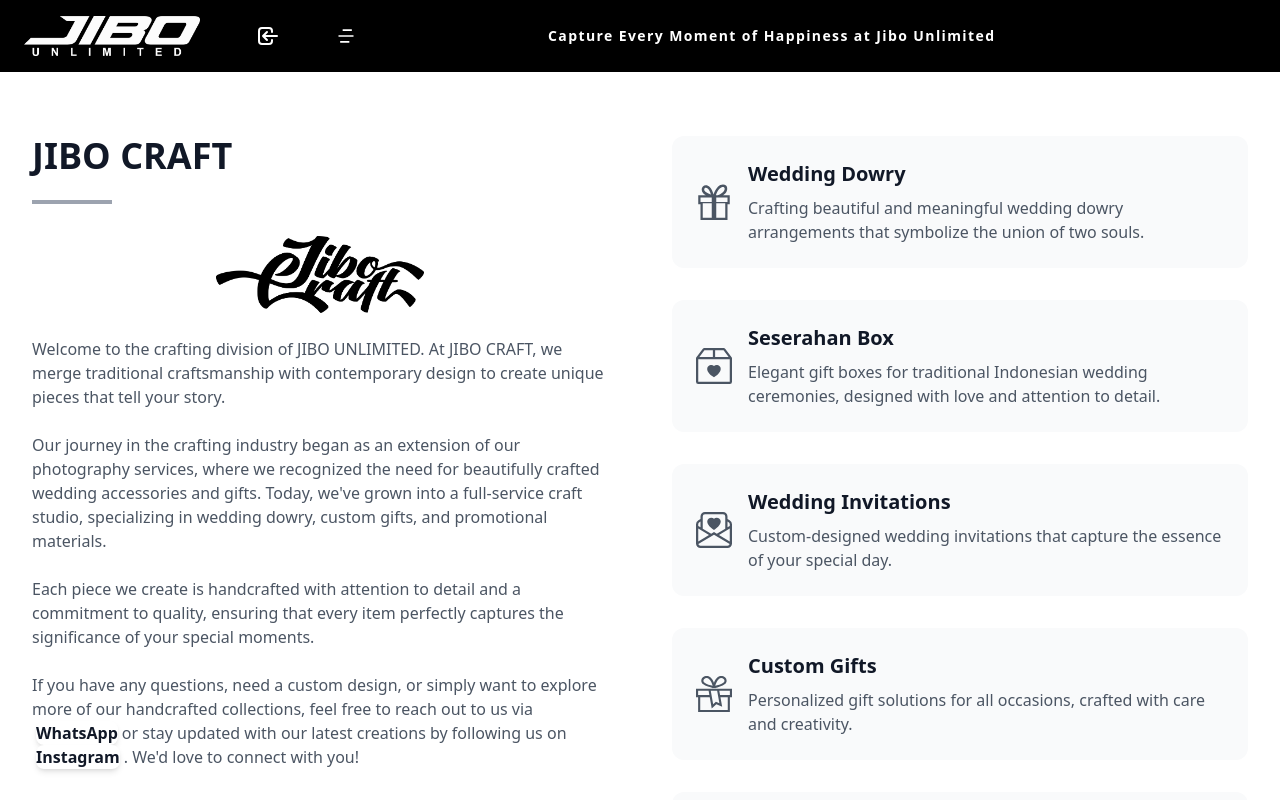
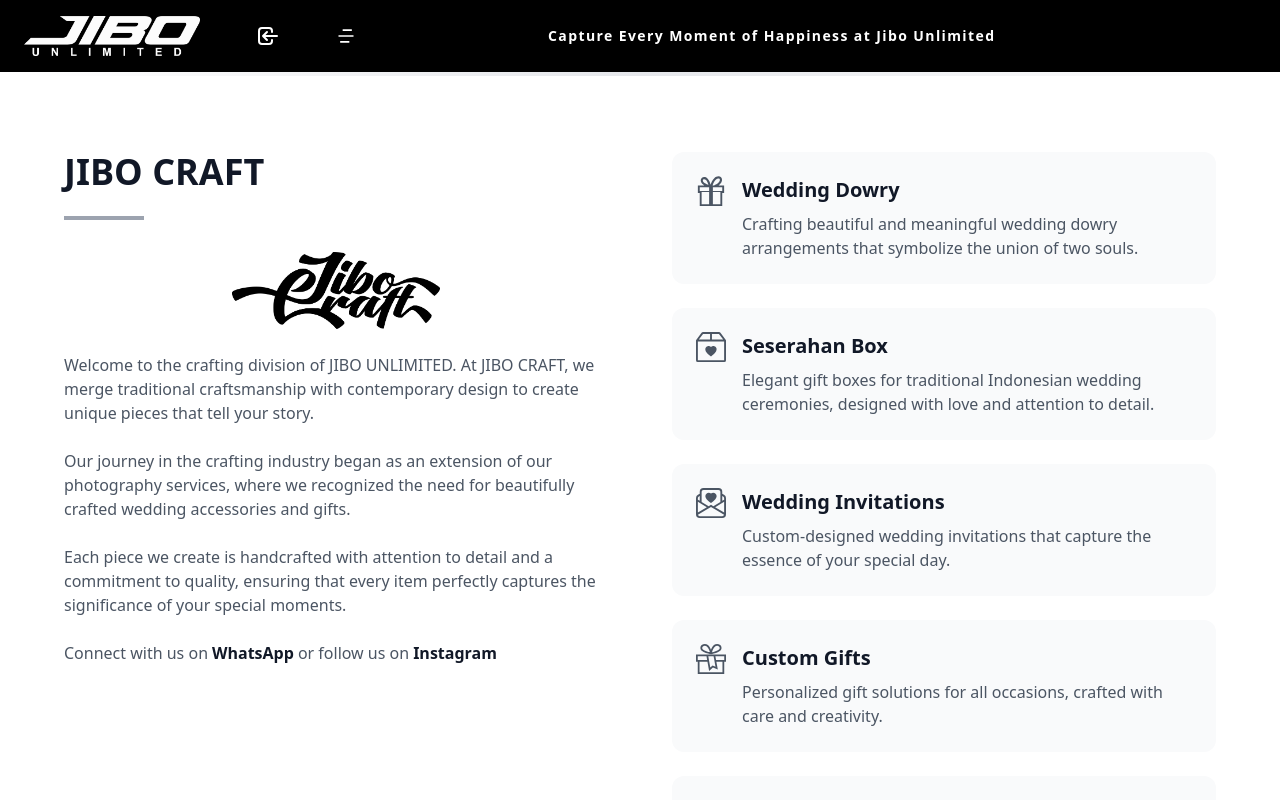
Before and after one commit to yogadep/jb-frontend, a React (Vite) app: page /company in a window 1280 px wide. Shown: the top 800 px of the page. Built offline with nearby package versions, Linux system fonts and the light colour scheme.

Commit message:
rm vercel config

```diff
--- a/src/pages/miniPage/Company.jsx
+++ b/src/pages/miniPage/Company.jsx
@@ -1,10 +1,9 @@
 import React from 'react';
 import { motion } from 'framer-motion';
 import { ImGift } from "react-icons/im";
-import { BsBox2Heart } from "react-icons/bs";
+import { BsBox2Heart, BsEnvelopePaperHeart } from "react-icons/bs";
 import { IoNewspaperOutline } from "react-icons/io5";
 import { TfiGift } from "react-icons/tfi";
-import { BsEnvelopePaperHeart } from "react-icons/bs";
 import jiboCraft from '../../assets/craft.png';
 // Import gallery images
 import gallery1 from '../../assets/jibocraft1.jpeg';
@@ -15,22 +14,6 @@ import gallery5 from '../../assets/jibocraft5.jpeg';
 import gallery6 from '../../assets/jibocraft6.jpeg';
 
 const Company = () => {
-    const containerVariants = {
-        hidden: { opacity: 0 },
-        visible: {
-            opacity: 1,
-            transition: {
-                duration: 0.8,
-                staggerChildren: 0.2,
-            },
-        },
-    };
-
-    const fadeInUpVariants = {
-        hidden: { opacity: 0, y: 50 },
-        visible: { opacity: 1, y: 0, transition: { duration: 0.6 } },
-    };
-
     const services = [
         {
             icon: <ImGift />,
@@ -69,130 +52,98 @@ const Company = () => {
     ];
 
     return (
-        <motion.section
-            className="bg-white py-8 px-4 sm:py-16 sm:px-6 lg:px-8 min-h-screen w-full"
-            initial="hidden"
-            whileInView="visible"
-            viewport={{ once: true, amount: 0.3 }}
-            variants={containerVariants}
-        >
-            <div className="w-full max-w-7xl mx-auto">
-                <div className="grid grid-cols-1 lg:grid-cols-2 gap-8 lg:gap-16 mb-20">
+        <section className="relative min-h-screen bg-white py-20 px-4 overflow-hidden">
+            {/* Decorative top border */}
+            <div className="absolute top-0 left-0 w-full h-1 bg-gradient-to-r from-transparent via-gray-200 to-transparent"></div>
+
+            <div className="max-w-6xl mx-auto">
+                {/* Main Content */}
+                <div className="grid grid-cols-1 lg:grid-cols-2 gap-16">
                     {/* Left Column - About */}
-                    <motion.div variants={fadeInUpVariants} className="space-y-8 w-full">
-                        <div className="w-full">
-                            <h2 className="text-3xl sm:text-4xl font-bold text-gray-900 mb-6">JIBO CRAFT</h2>
+                    <div className="space-y-8">
+                        <div>
+                            <h2 className="text-4xl font-bold text-gray-900 mb-6">JIBO CRAFT</h2>
                             <div className="w-20 h-1 bg-gray-400 mb-8"></div>
-                            <div className="flex justify-center mb-6 w-full">
+                            <div className="flex justify-center mb-6">
                                 <img
                                     src={jiboCraft}
                                     alt="JIBO CRAFT Logo"
-                                    className="w-36 sm:w-52 h-auto object-contain"
+                                    className="w-52 h-auto object-contain"
                                 />
                             </div>
-                            <div className="prose prose-sm sm:prose-lg text-gray-600 space-y-4 sm:space-y-6 w-full">
+                            <div className="text-gray-600 space-y-6">
                                 <p>
                                     Welcome to the crafting division of JIBO UNLIMITED. At JIBO CRAFT, we merge traditional
                                     craftsmanship with contemporary design to create unique pieces that tell your story.
                                 </p>
                                 <p>
                                     Our journey in the crafting industry began as an extension of our photography services,
-                                    where we recognized the need for beautifully crafted wedding accessories and gifts. Today,
-                                    we've grown into a full-service craft studio, specializing in wedding dowry, custom gifts,
-                                    and promotional materials.
+                                    where we recognized the need for beautifully crafted wedding accessories and gifts.
                                 </p>
                                 <p>
                                     Each piece we create is handcrafted with attention to detail and a commitment to quality,
                                     ensuring that every item perfectly captures the significance of your special moments.
                                 </p>
                                 <p>
-                                    If you have any
-                                    questions, need a custom design, or simply want to explore more of our handcrafted collections, feel free
-                                    to reach out to us via
-                                    <motion.span className="relative inline-block mx-1">
-                                        <motion.span
-                                            className="absolute inset-0 bg-white px-2 py-0.5 rounded-lg shadow-md"
-                                            initial={{ scaleX: 0 }}
-                                            animate={{ scaleX: 1 }}
-                                            transition={{ duration: 1.2, ease: "easeOut" }}
-                                            style={{ originX: 0 }}
-                                        ></motion.span>
-                                        <a href="https://wa.me/yourphonenumber" target="_blank" rel="noopener noreferrer" className="relative z-10 font-bold text-gray-900">
-                                            WhatsApp
-                                        </a>
-                                    </motion.span>
-                                    or stay updated with our latest creations by following us on
-                                    <motion.span className="relative inline-block mx-1">
-                                        <motion.span
-                                            className="absolute inset-0 bg-white px-2 py-0.5 rounded-lg shadow-md"
-                                            initial={{ scaleX: 0 }}
-                                            animate={{ scaleX: 1 }}
-                                            transition={{ duration: 1.2, ease: "easeOut" }}
-                                            style={{ originX: 0 }}
-                                        ></motion.span>
-                                        <a href="https://instagram.com/yourusername" target="_blank" rel="noopener noreferrer" className="relative z-10 font-bold text-gray-900">
-                                            Instagram
-                                        </a>
-                                    </motion.span>. We'd love to connect with you!
+                                    Connect with us on
+                                    <a href="https://wa.me/yourphonenumber" target="_blank" rel="noopener noreferrer" className="font-bold text-gray-900 mx-1">
+                                        WhatsApp
+                                    </a>
+                                    or follow us on
+                                    <a href="https://instagram.com/yourusername" target="_blank" rel="noopener noreferrer" className="font-bold text-gray-900 mx-1">
+                                        Instagram
+                                    </a>
                                 </p>
                             </div>
                         </div>
-                    </motion.div>
+                    </div>
 
                     {/* Right Column - Services */}
-                    <motion.div variants={fadeInUpVariants} className="space-y-4 sm:space-y-8 w-full">
+                    <div className="space-y-6">
                         {services.map((service, index) => (
-                            <motion.div
+                            <div
                                 key={index}
-                                variants={fadeInUpVariants}
-                                className="bg-gray-50 rounded-xl p-4 sm:p-6 hover:shadow-lg transition-all duration-300 w-full"
+                                className="bg-gray-50 rounded-xl p-6 hover:shadow-lg transition-all duration-300"
                             >
-                                <div className="flex items-start sm:items-center gap-3 sm:gap-4">
-                                    <div className="text-2xl sm:text-4xl text-gray-600 flex-shrink-0">
+                                <div className="flex items-start gap-4">
+                                    <div className="text-3xl text-gray-600 flex-shrink-0">
                                         {service.icon}
                                     </div>
-                                    <div className="flex-1">
-                                        <h3 className="text-lg sm:text-xl font-bold text-gray-900 mb-1 sm:mb-2">
-                                            {service.title}
-                                        </h3>
-                                        <p className="text-sm sm:text-base text-gray-600">
-                                            {service.description}
-                                        </p>
+                                    <div>
+                                        <h3 className="text-xl font-bold text-gray-900 mb-2">{service.title}</h3>
+                                        <p className="text-gray-600">{service.description}</p>
                                     </div>
                                 </div>
-                            </motion.div>
+                            </div>
                         ))}
-                    </motion.div>
-                </div>
-
-                {/* Bottom Decorative Element */}
-                <div className="mt-16 sm:mt-24 flex justify-center">
-                    <div className="w-16 h-1 bg-gradient-to-r from-gray-200 to-gray-300 rounded-full"></div>
+                    </div>
                 </div>
 
                 {/* Gallery Section */}
-                <motion.div variants={fadeInUpVariants} className="mt-12 sm:mt-20 w-full">
-                    <h3 className="text-xl sm:text-2xl font-bold text-gray-900 mb-6 sm:mb-8 text-center">
-                        Our Latest Works
-                    </h3>
-                    <div className="grid grid-cols-1 sm:grid-cols-2 lg:grid-cols-3 gap-4 sm:gap-8">
+                <div className="mt-20">
+                    <h3 className="text-2xl font-bold text-gray-900 mb-8 text-center">Our Latest Works</h3>
+                    <div className="grid grid-cols-1 sm:grid-cols-2 lg:grid-cols-3 gap-8">
                         {galleryImages.map((image, index) => (
-                            <motion.div
+                            <div
                                 key={index}
-                                variants={fadeInUpVariants}
-                                className="aspect-w-4 aspect-h-3 overflow-hidden rounded-lg shadow-lg group w-full"
+                                className="aspect-w-4 aspect-h-3 overflow-hidden rounded-lg shadow-lg group"
                             >
                                 <img
                                     src={image.src}
                                     alt={image.alt}
                                     className="w-full h-full object-cover transform group-hover:scale-105 transition-transform duration-300"
                                 />
-                            </motion.div>
+                            </div>
                         ))}
                     </div>
-                </motion.div>
+                </div>
+
+                {/* Bottom Decorative Element */}
+                <div className="mt-24 flex justify-center">
+                    <div className="w-16 h-1 bg-gradient-to-r from-gray-200 to-gray-300 rounded-full"></div>
+                </div>
             </div>
-        </motion.section>
+        </section>
     );
 };
 
```
